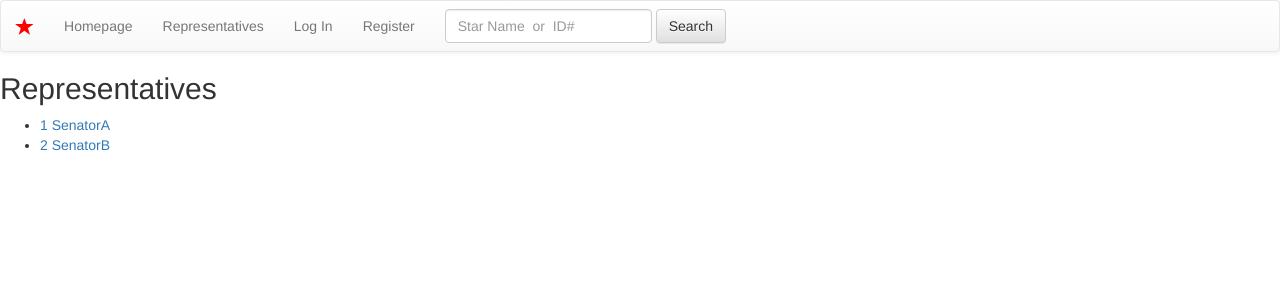
After one commit to ZoeShirah/Impact_Hack, a Flask app: page /reps in a window 1280 px wide. The commit adds this page. Shown: the top 300 px of the page. Run offline with Flask 2, Linux system fonts and the light colour scheme; some libraries are stand-ins or nearby versions.

Commit message:
added list of reps page

```diff
--- a/server.py
+++ b/server.py
@@ -110,6 +110,24 @@ def show_user(user_id):
                            stars=star_dict,
                            secret=SECRET)
 
+@app.route("/reps")
+def list_reps():
+    """list all representatives in the DB"""
+
+    # reps = Representative.query.all()
+
+    #for testing w/o db
+    class Representative(object):
+        def __init__(self, name, id):
+            self.rep_id = id
+            self.name = name
+
+    Rep1 = Representative("SenatorA", 1)
+    Rep2 = Representative("SenatorB", 2)
+    reps = [Rep1, Rep2]
+
+    return render_template("reps.html",
+                           reps=reps)
 
 
 if __name__ == "__main__":  # pragma: no cover
--- a/templates/base.html
+++ b/templates/base.html
@@ -35,7 +35,7 @@
     <div class="collapse navbar-collapse" id="bs-example-navbar-collapse-1">
       <ul class="nav navbar-nav">
         <li class="{% block nav_homepage %}{% endblock %}"><a href="/">Homepage<span class="sr-only">(current)</span></a></li>
-        <li class="{% block nav_stars %}{% endblock %}"><a href="">Representatives</a></li>
+        <li class="{% block nav_stars %}{% endblock %}"><a href="/reps">Representatives</a></li>
         {% if 'user_id' in session %}
           <li class="{% block nav_profile %}{% endblock %}"><a href="/users/{{ session.get('user_id') }}">Your Profile</a></li>
           <li><a href="/logout">Log Out</a></li>
--- /dev/null
+++ b/templates/reps.html
@@ -0,0 +1,17 @@
+{% extends 'base.html' %}
+{% block title %}Homepage{% endblock %}
+{% block nav_reps %}active{% endblock %}
+
+{% block content %}
+<h2>Representatives</h2>
+<ul>
+      {% for rep in reps %}
+          <li>
+              <a href="/rep/{{ rep.rep_id }}">
+                {{ rep.rep_id }} {{ rep.name }}
+              </a>
+          </li>
+      {% endfor %}
+    </ul>
+
+{% endblock %}
```
